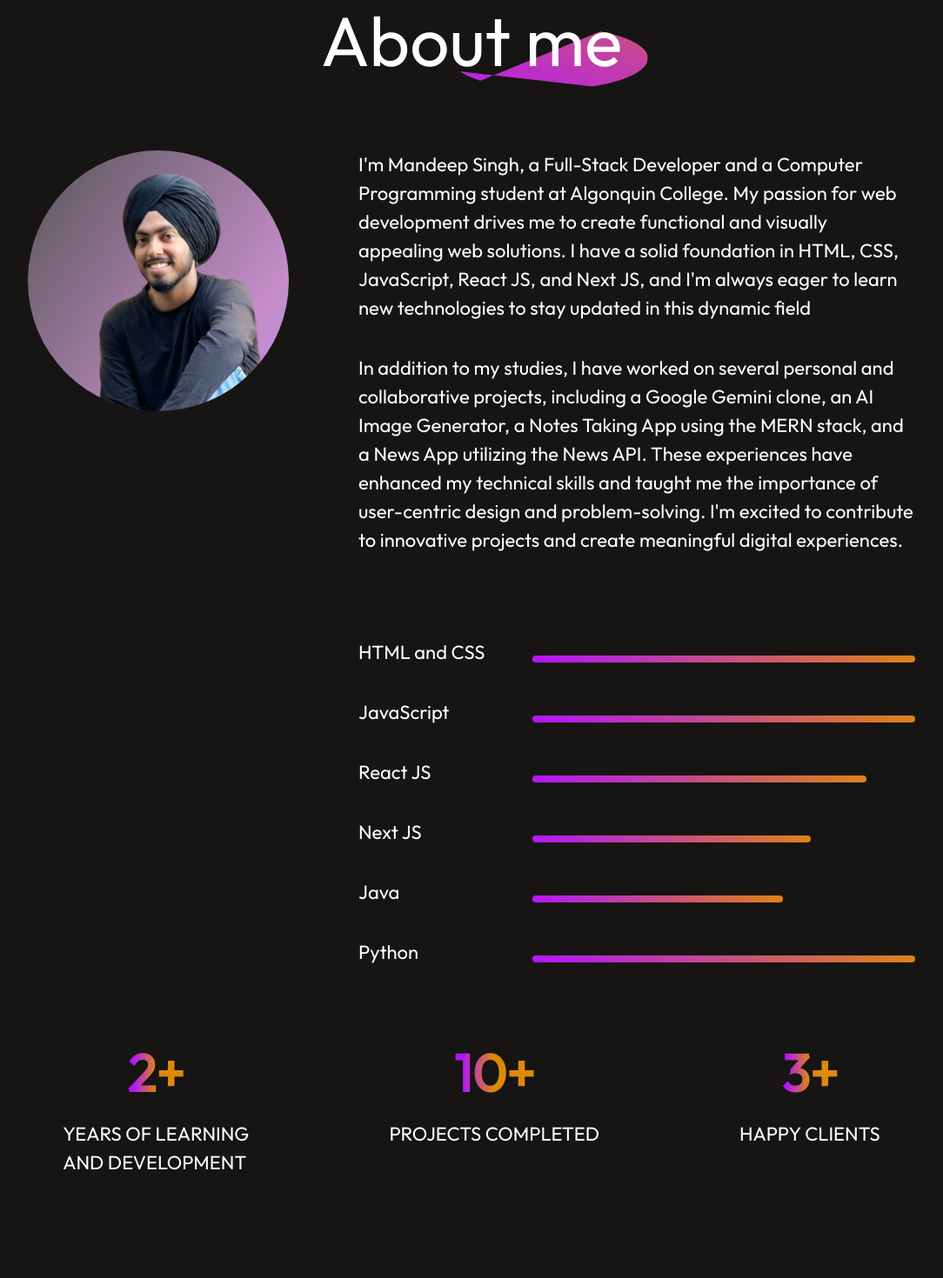
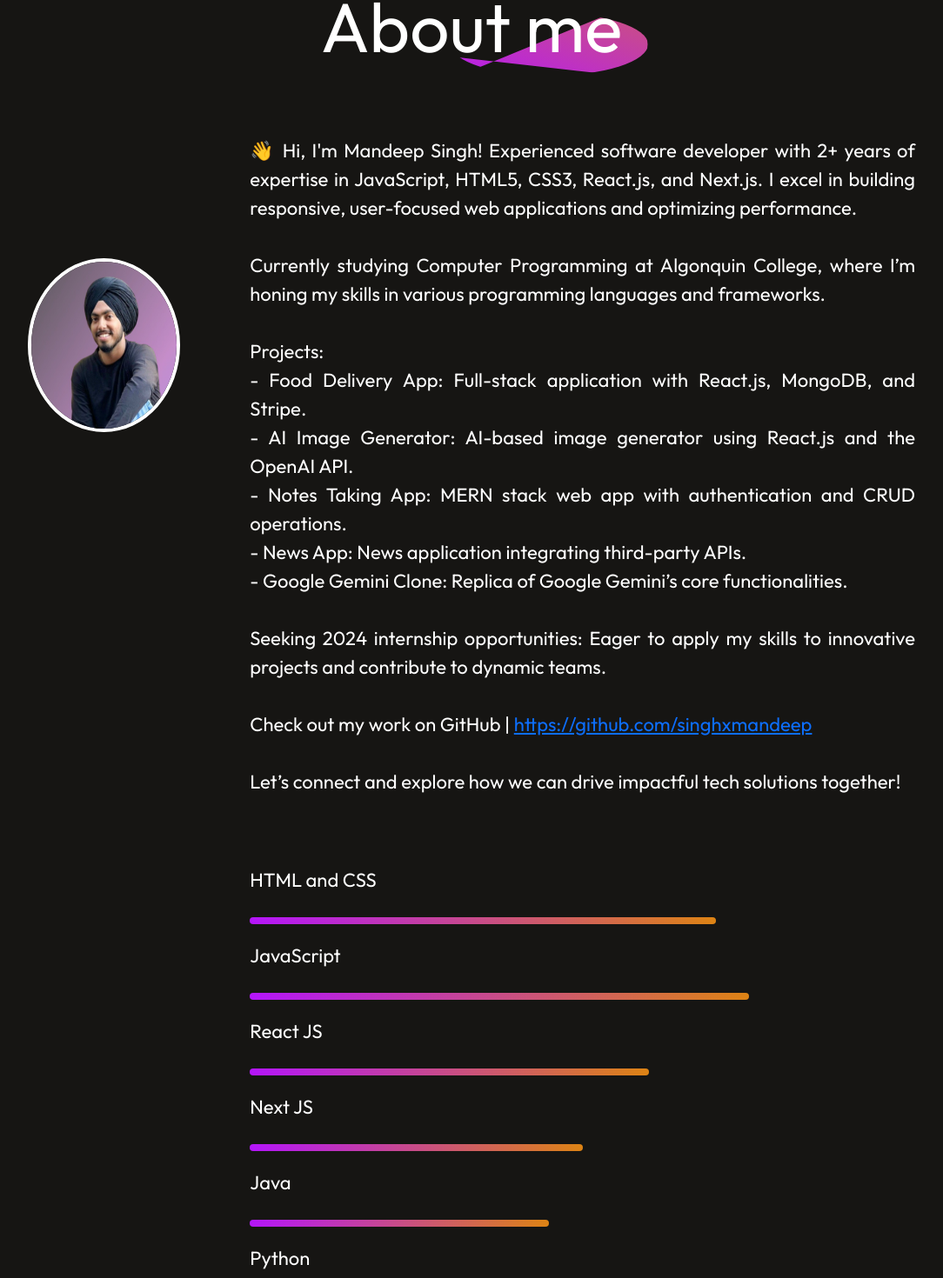
Before and after one commit to singhxmandeep/portfolio-react, a React (Vite) app: page / in a window 1280 px wide. Shown: the part 1206-2676 px from the top of the page at 87% size, without its empty margins (98-1182 px from the left). Built offline with nearby package versions, Linux system fonts and the light colour scheme; a small style sheet from the web is missing.

Commit message:
make the my works section responsive

```diff
--- a/src/App.jsx
+++ b/src/App.jsx
@@ -13,8 +13,8 @@ const App = () => {
       <Navbar/>
       <Home/>
       <About/>
+      <MyWork/>
       <Services/>
-      <MyWork/>
       <Contact/>
       <Footer/>
     </div>
--- a/src/Components/About/About.css
+++ b/src/Components/About/About.css
@@ -1,4 +1,5 @@
-.about{
+/* Base styles */
+.about {
     display: flex;
     flex-direction: column;
     align-items: center;
@@ -7,42 +8,61 @@
     margin: 50px 130px;
   }
 
-.about img{
+  .about img {
     border-radius: 100%;
     max-width: 300px;
-
   }
 
-.about-title{
+  .about .profile_img {
+    border: 4px solid white;
+  }
+
+  .about-title {
     position: relative;
   }
 
-.about-title h1{
+  .about-left {
+    position: sticky; /* Make the element sticky */
+    top: 0; /* Adjust the top position as needed */
+    height: 60vh; /* Ensure the height covers the viewport */
+    display: flex;
+    align-items: center;
+    justify-content: center;
+  }
+
+  .about-left img {
+    border: 4px solid white;
+    max-width: 100%; /* Ensure it scales properly */
+    height: 200px;
+    width: 500px; /* Adjust as needed */
+  }
+
+  .about-title h1 {
     padding: 0px 30px;
     font-weight: 500;
     font-size: 80px;
     margin-top: 50px;
   }
 
-.about-title img{
+  .about-title img {
     position: absolute;
     bottom: 0;
     right: 0;
     z-index: -1;
   }
 
-.about-section{
+  .about-section {
     display: flex;
     gap: 80px;
   }
 
-.about-right{
+  .about-right {
     display: flex;
     flex-direction: column;
     gap: 80px;
   }
 
-.about-para{
+  .about-para {
     display: flex;
     flex-direction: column;
     gap: 20px;
@@ -50,50 +70,59 @@
     font-weight: 500;
   }
 
-.about-skills{
+  .full-paragraph {
+    display: block;
+    text-align: justify;
+    margin: 0 auto;
+  }
+
+  .short-paragraph {
+    display: none;
+  }
+
+  .about-skills {
     display: flex;
     flex-direction: column;
     gap: 20px;
   }
 
-.about-skill{
+  .about-skill {
     display: flex;
-    gap: 50px;
-    align-items: center;
+    flex-direction: column; /* Changed from row to column */
+    gap: 10px;
+    align-items: flex-start; /* Aligns items to the start */
     transition: 0.3s;
   }
 
-.about-skill:hover{
+  .about-skill:hover {
     transform: scale(1.05);
     transition: 0.3s;
   }
 
-.about-skill p{
+  .about-skill p {
     min-width: 150px;
     font-size: 22px;
     font-weight: 500;
   }
 
-.about-skill div{
+  .about-skill div {
     outline: none;
     border: none;
-    width: 50%;
     height: 8px;
     border-radius: 50px;
-    background: linear-gradient(264deg, #DF8908 -5.09%, #b415fb) !important;
+    background: linear-gradient(264deg, #df8908 -5.09%, #b415fb) !important;
+    /* Adjust width to 100% of the parent container */
+    width: 100%;
   }
 
-
-
-
-.about-achievements{
+  .about-achievements {
     display: flex;
     width: 100%;
     justify-content: space-around;
     margin-bottom: 80px;
   }
 
-.about-achievement{
+  .about-achievement {
     display: flex;
     flex-direction: column;
     align-items: center;
@@ -101,85 +130,119 @@
     transition: 0.5s;
   }
 
-.about-achievement:hover{
+  .about-achievement:hover {
     transform: scale(1.12);
     transition: 0.5s;
   }
 
-
-.about-achievement h1{
+  .about-achievement h1 {
     font-size: 60px;
     font-weight: 700;
-    background: linear-gradient(270deg, #DF8908 50.41%, #B415FF 90%);
+    background: linear-gradient(270deg, #df8908 50.41%, #b415ff 90%);
     background-clip: text;
     -webkit-background-clip: text;
     -webkit-text-fill-color: transparent;
   }
 
-.about-achievement p{
+  .about-achievement p {
     font-size: 22px;
     font-weight: 500;
   }
 
-@media(max-width: 900px){
-    .about{
+  /* Media query for smaller screens */
+  @media (max-width: 900px) {
+    .about {
       gap: 80px;
       margin: 50px 70px;
       align-items: start;
     }
 
-    .about-title h1{
+    .about-title h1 {
       font-size: 50px;
       padding: 0;
     }
 
-    .about-title img{
+    .about-title img {
       width: 130px;
       right: -20px;
     }
 
-    .about-section{
+    .about-section {
       flex-direction: column;
     }
 
-    .about-left{
+    .about-left {
       display: none;
     }
 
-    .about-para{
+    .about-right {
+      width: 100%;
+    }
+
+    .about-para {
       font-size: 18px;
       line-height: 32px;
+      text-align: center; /* Center align the text for mobile view */
     }
 
-    .about-skill{
-        gap: 20px;
-        align-items: center;
+    .full-paragraph {
+      display: none;
     }
 
-    .about-skill p{
+    .short-paragraph {
+      display: block;
+      text-align: justify;
+      margin: 0 auto;
+    }
+
+    .about-skills {
+      /* Adjustments for smaller screens */
+      flex-direction: column;
+      gap: 10px;
+    }
+
+    .about-skill {
+      /* Adjust skill bars to fit smaller screens */
+      align-items: stretch; /* Stretch items to full width */
+    }
+
+    .about-skill p {
       font-size: 20px;
     }
 
-    .about-skill hr{
-        height: 6px;
+    .about-skill div {
+      height: 6px; /* Adjust height for mobile view */
+      width: 100%; /* Ensure skill bar stretches full width */
     }
 
-    .about-achievements{
-        justify-content: space-between;
+    .about-achievements {
+      flex-direction: row;
+      gap: 20px;
+      align-items: center;
+      justify-content: center;
     }
 
-    .about-achievement{
+    .about-achievement {
+      width: 100%;
+      text-align: center;
       gap: 10px;
     }
 
-    .about-achievement h1{
+    .about-achievement h1 {
       font-size: 34px;
       font-weight: 700;
     }
 
-    .about-achievement p{
+    .about-achievement p {
+      font-size: 18px; /* Adjust font size if needed */
+      line-height: 22px; /* Adjust line-height for better spacing */
       text-align: center;
-        font-size: 16px;
     }
 
+    .about-achievement p::before {
+      content: attr(data-short);
+      display: block;
+      font-size: 22px;
+      font-weight: 500;
     }
+  }
--- a/src/Components/About/About.jsx
+++ b/src/Components/About/About.jsx
@@ -12,26 +12,39 @@ const About = () => {
       </div>
       <div className="about-section">
         <div className="about-left">
-          <img src={profile_img} alt="" />
+          <img className="profile_img" src={profile_img} alt="" />
         </div>
         <div className="about-right">
           <div className="about-para">
-            <p>
-              I'm Mandeep Singh, a Full-Stack Developer and a Computer
-              Programming student at Algonquin College. My passion for web
-              development drives me to create functional and visually appealing
-              web solutions. I have a solid foundation in HTML, CSS, JavaScript,
-              React JS, and Next JS, and I'm always eager to learn new
-              technologies to stay updated in this dynamic field
+            <p className="full-paragraph">
+              👋 Hi, I'm Mandeep Singh! Experienced software developer with 2+ years of expertise in JavaScript, HTML5, CSS3, React.js, and Next.js. I excel in building responsive, user-focused web applications and optimizing performance.
+              <br /><br />
+              Currently studying Computer Programming at Algonquin College, where I’m honing my skills in various programming languages and frameworks.
+              <br /><br />
+              Projects:
+              <br />
+              - Food Delivery App: Full-stack application with React.js, MongoDB, and Stripe.
+              <br />
+              - AI Image Generator: AI-based image generator using React.js and the OpenAI API.
+              <br />
+              - Notes Taking App: MERN stack web app with authentication and CRUD operations.
+              <br />
+              - News App: News application integrating third-party APIs.
+              <br />
+              - Google Gemini Clone: Replica of Google Gemini’s core functionalities.
+              <br /><br />
+              Seeking 2024 internship opportunities: Eager to apply my skills to innovative projects and contribute to dynamic teams.
+              <br /><br />
+              Check out my work on GitHub | <a href="https://github.com/singhxmandeep" target="_blank" rel="noopener noreferrer">https://github.com/singhxmandeep</a>
+              <br /><br />
+              Let’s connect and explore how we can drive impactful tech solutions together!
             </p>
-            <p>
-              In addition to my studies, I have worked on several personal and
-              collaborative projects, including a Google Gemini clone, an AI
-              Image Generator, a Notes Taking App using the MERN stack, and a
-              News App utilizing the News API. These experiences have enhanced
-              my technical skills and taught me the importance of user-centric
-              design and problem-solving. I'm excited to contribute to
-              innovative projects and create meaningful digital experiences.
+            <p className="short-paragraph">
+              👋 Hi, I'm Mandeep Singh! I'm an experienced software developer with 2+ years of expertise in JavaScript, HTML5, CSS3, React.js, and Next.js. Currently studying Computer Programming at Algonquin College.
+              <br /><br />
+              Projects: Food Delivery App, AI Image Generator, Notes Taking App, News App, Google Gemini Clone.
+              <br /><br />
+              Seeking 2024 internship opportunities. Check out my work on GitHub | <a href="https://github.com/singhxmandeep" target="_blank" rel="noopener noreferrer">GitHub</a>
             </p>
           </div>
           <div>
@@ -42,23 +55,23 @@ const About = () => {
               </div>
               <div className="about-skill">
                 <p>JavaScript</p>
-              <div style={{ width: "75%" }} ></div>
+                <div style={{ width: "75%" }}></div>
               </div>
               <div className="about-skill">
                 <p>React JS</p>
-              <div style={{ width: "60%" }} ></div>
+                <div style={{ width: "60%" }}></div>
               </div>
               <div className="about-skill">
                 <p>Next JS</p>
-              <div style={{ width: "50%" }} ></div>
+                <div style={{ width: "50%" }}></div>
               </div>
               <div className="about-skill">
                 <p>Java</p>
-              <div style={{ width: "45%" }} ></div>
+                <div style={{ width: "45%" }}></div>
               </div>
               <div className="about-skill">
                 <p>Python</p>
-              <div style={{ width: "70%" }} ></div>
+                <div style={{ width: "70%" }}></div>
               </div>
             </div>
           </div>
@@ -67,18 +80,18 @@ const About = () => {
 
       <div className="about-achievements">
         <div className="about-achievement">
-          <h1>2+</h1>
-          <p>YEARS OF LEARNING <br />AND DEVELOPMENT</p>
+          <h1>3+</h1>
+          <p className="achievement-text">YEARS OF LEARNING </p>
         </div>
         <hr />
         <div className="about-achievement">
-          <h1>10+</h1>
-          <p>PROJECTS COMPLETED</p>
+          <h1>20+</h1>
+          <p className="achievement-text">PROJECTS COMPLETED</p>
         </div>
         <hr />
         <div className="about-achievement">
-          <h1>3+</h1>
-          <p>HAPPY CLIENTS</p>
+          <h1>5+</h1>
+          <p className="achievement-text">HAPPY CLIENTS</p>
         </div>
       </div>
     </div>
--- a/src/Components/Home/Home.css
+++ b/src/Components/Home/Home.css
@@ -47,6 +47,8 @@
 
 .home p.full-paragraph {
     display: block; /* Default display for larger screens */
+    text-align: justify;
+    margin: 0 auto;
 }
 
 .home p.short-paragraph {
@@ -140,6 +142,8 @@
 
 .home p.short-paragraph {
     display: block; /* Show short paragraph on small screens */
+    text-align: justify;
+    margin: 0 auto;
 }
 
   .home-action {
```
Also changed, not shown: src/assets/mywork_data.js (+13 -13 lines), src/assets/project_06.png (added), src/assets/project_5.png (added). Lines whose indentation alone changed are shown as unchanged.
